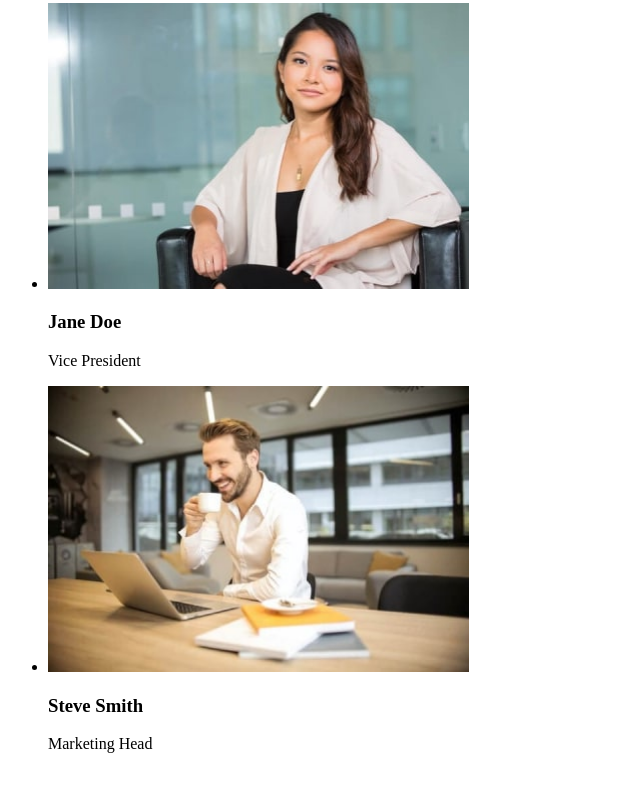
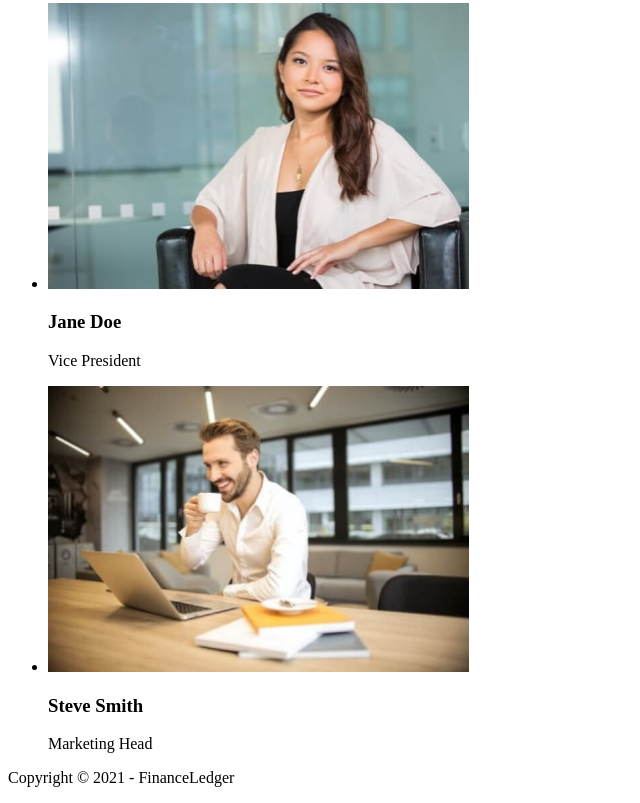
Before and after one commit to kashirin-olexsandr/html-blend-107-19_20, a plain HTML site: page index.html in a window 1280 px wide. Shown: the part 3431-4234 px from the top of the page, without its empty margins (0-640 px from the left). Before the commit the page ends 4200 px from the top, so only its background shows below. Drawn offline with Linux system fonts and the light colour scheme.

Commit message:
add footer content

```diff
--- a/index.html
+++ b/index.html
@@ -155,6 +155,8 @@
         </ul>
       </section>
     </main>
-    <footer></footer>
+    <footer>
+      <p>Copyright &copy; 2021 - FinanceLedger</p>
+    </footer>
   </body>
 </html>
```
